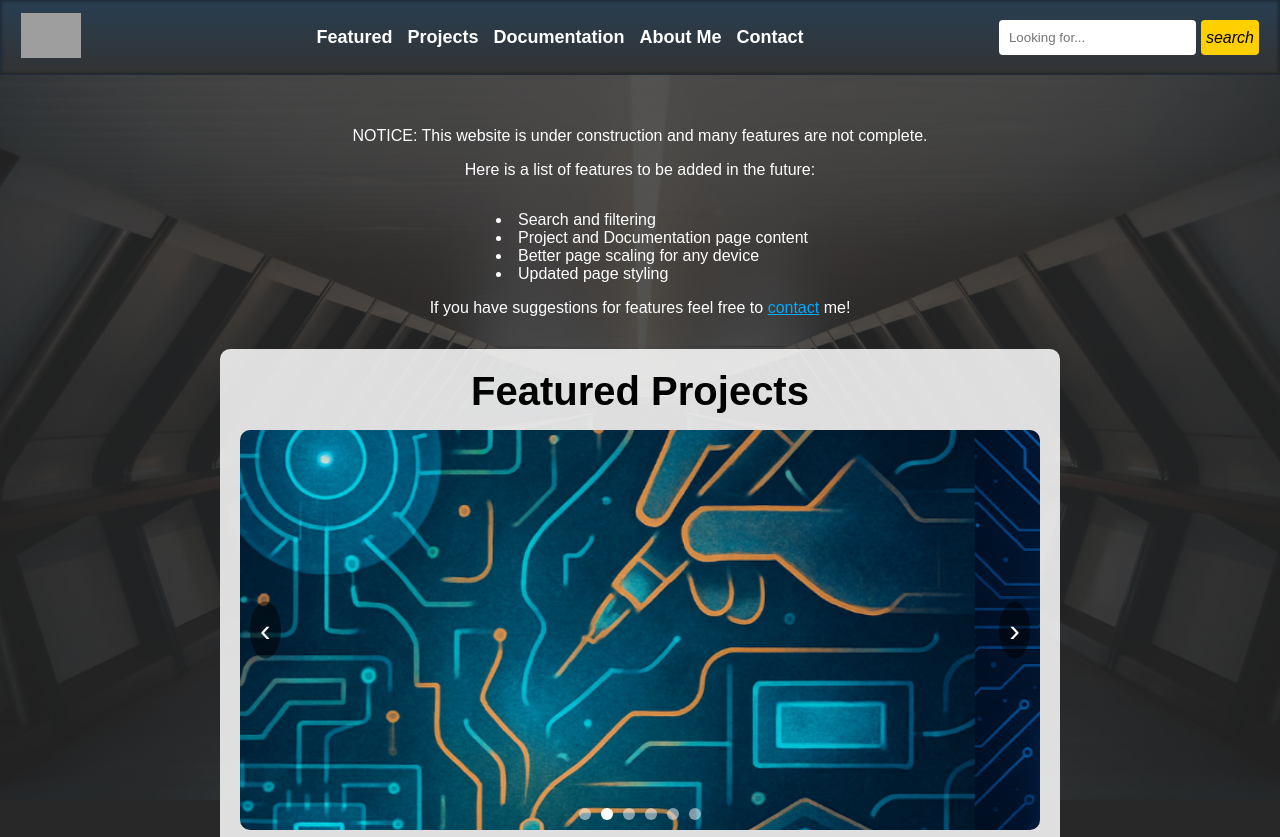
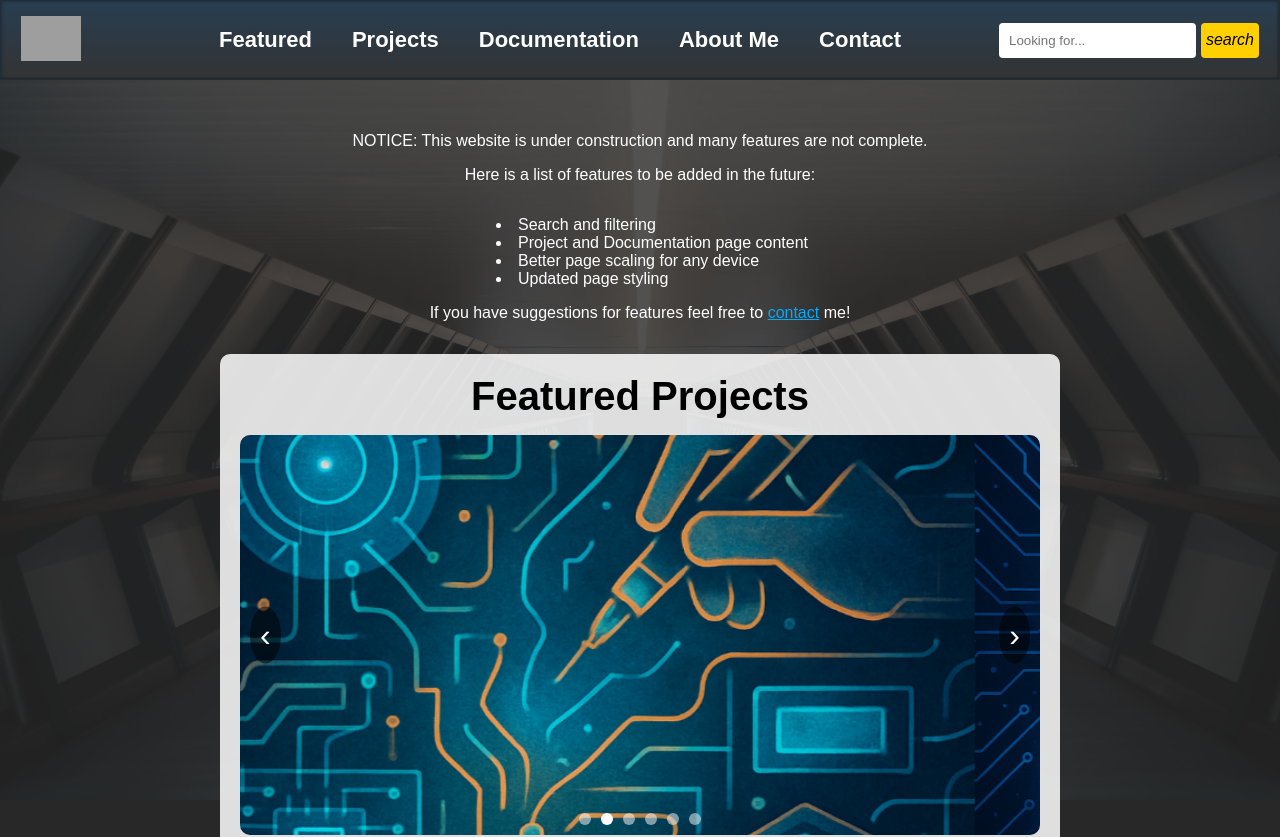
Before and after one commit to RJNed/Portfolio, a Nuxt app: page / in a window 1280 px wide. Shown: the top 837 px of the page. Built offline with nearby package versions, Linux system fonts and the light colour scheme; grey boxes are pictures that could not be loaded.

Commit message:
Updated gap and font size of nav bar

```diff
--- a/components/NavigationBar.vue
+++ b/components/NavigationBar.vue
@@ -115,7 +115,7 @@ const handleSearch = () => {
   justify-content: center;
   align-items: center;
   list-style: none;
-  gap: 15px;
+  gap: 40px;
   order: 2;
 }
 
@@ -123,7 +123,7 @@ const handleSearch = () => {
   text-decoration: none;
   color: white;
   font-weight: bold;
-  font-size: 18px;
+  font-size: 22px;
 }
 .nav-links a:hover {
   transform: translateY(-5px);
```
